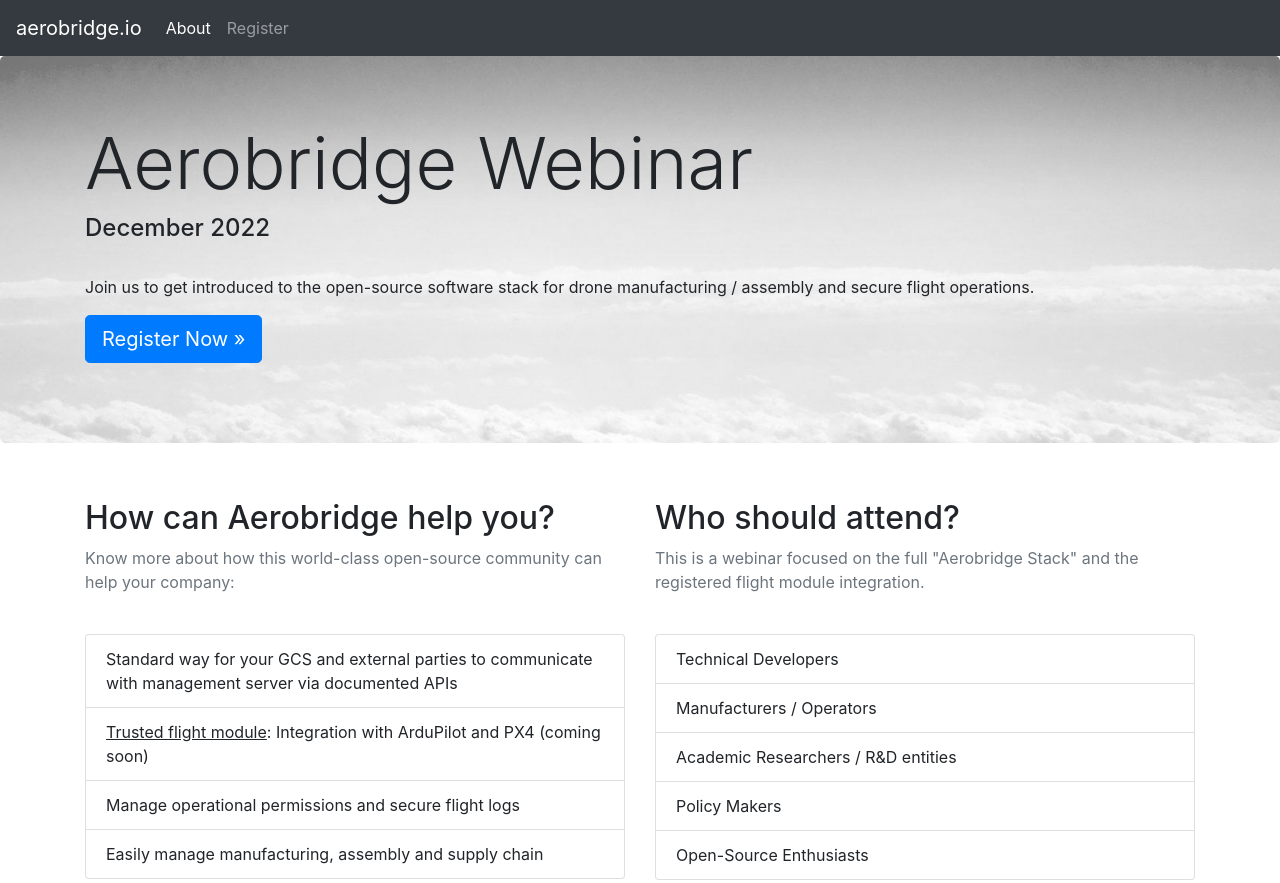
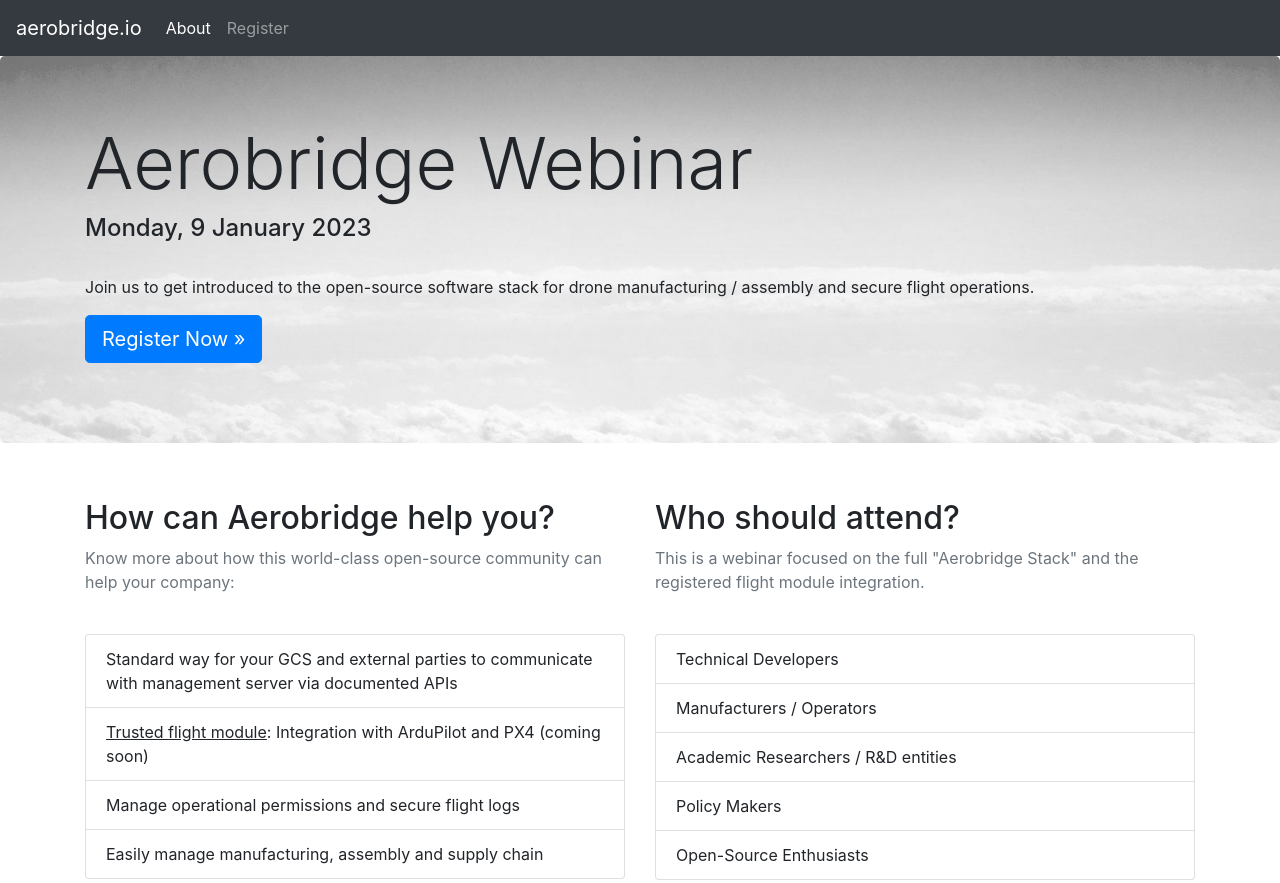
Before and after one commit to openskies-sh/aerobridge-webinar, a plain HTML site: page index.html in a window 1280 px wide. Shown: the top 883 px of the page. Drawn offline with Linux system fonts and the light colour scheme.

Commit message:
Update index.html

```diff
--- a/index.html
+++ b/index.html
@@ -64,7 +64,7 @@
   <div class="jumbotron">
     <div class="container">
       <h1 class="display-3">Aerobridge Webinar</h1>
-      <h4>December 2022</h4><br>
+      <h4>Monday, 9 January 2023</h4><br>
       <p>Join us to get introduced to the open-source software stack for drone manufacturing / assembly and secure flight operations.</p>
       <p><a class="btn btn-primary btn-lg" href="#registration" role="button">Register Now &raquo;</a></p>
     </div>
```
